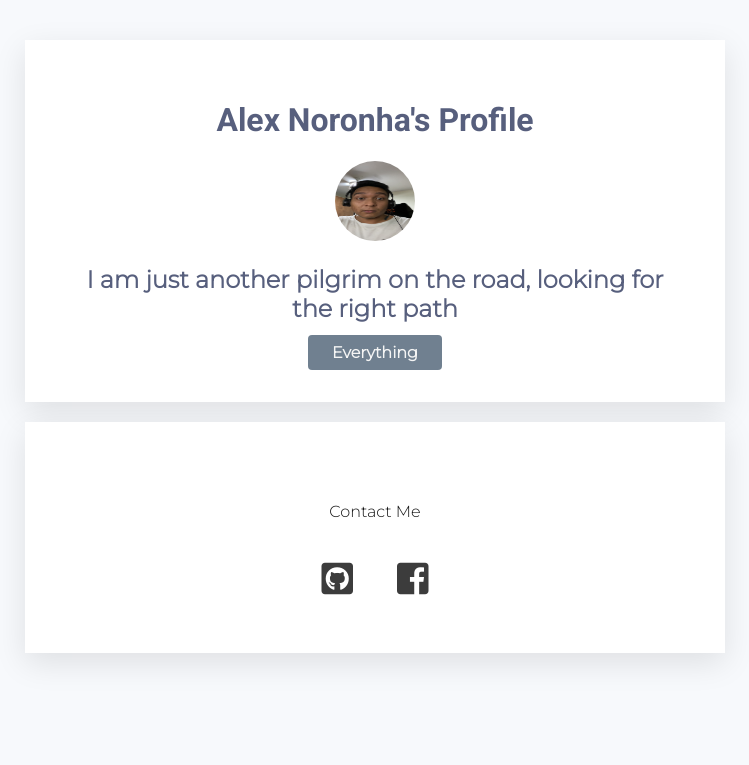
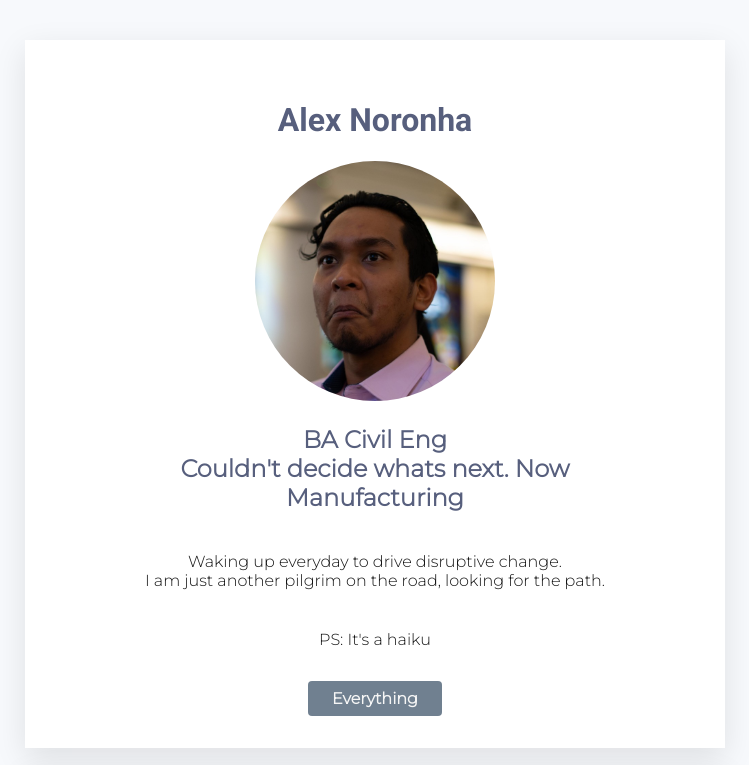
Before and after one commit to AMNoronha/AMNoronha.github.io, a plain HTML site: page index.html in a window 1280 px wide. Shown: the top 765 px of the page, without its empty margins (265-1014 px from the left). Drawn offline with Linux system fonts and the light colour scheme.

Commit message:
Making it prettier

```diff
--- a/index.html
+++ b/index.html
@@ -11,9 +11,11 @@
 <body>
   <div class="container">
     <div class="card-white">
-      <h1>Alex Noronha's Profile</h1>
-      <img src="/images/picture.jpeg" alt="My Profile Photo" class="profile-circle">
-      <h2>I am just another pilgrim on the road, looking for the right path </h2>
+      <h1>Alex Noronha</h1>
+      <img src="/images/picture.JPG" alt="My Profile Photo" class="profile-circle">
+      <h2>BA Civil Eng <br/>Couldn't decide whats next. Now <br/> Manufacturing</h2>
+      <p>Waking up everyday to drive disruptive change.<br/>I am just another pilgrim on the road, looking for the path.</p>
+      <p >PS: It's a haiku</p>
       <a href="https://www.google.com/" target = "_blank" class="btn-grey"><strong>Everything</strong></a>
     </div>
     <div class="card-white">
--- a/style.css
+++ b/style.css
@@ -40,6 +40,10 @@ h1 {
   font-family: 'Roboto', sans-serif;
 }
 
+p {
+  font-weight:lighter;
+}
+
 .btn-grey {
   background-color: slategray;
   text-decoration: none;
@@ -74,7 +78,6 @@ ul > li {
 }
 
 .profile-circle {
-  width:80px;
-  height:80px;
+  width:240px;
   border-radius: 50%;
 }
```
Also changed, not shown: images/picture.JPG (added), images/picture.jpeg (deleted).
